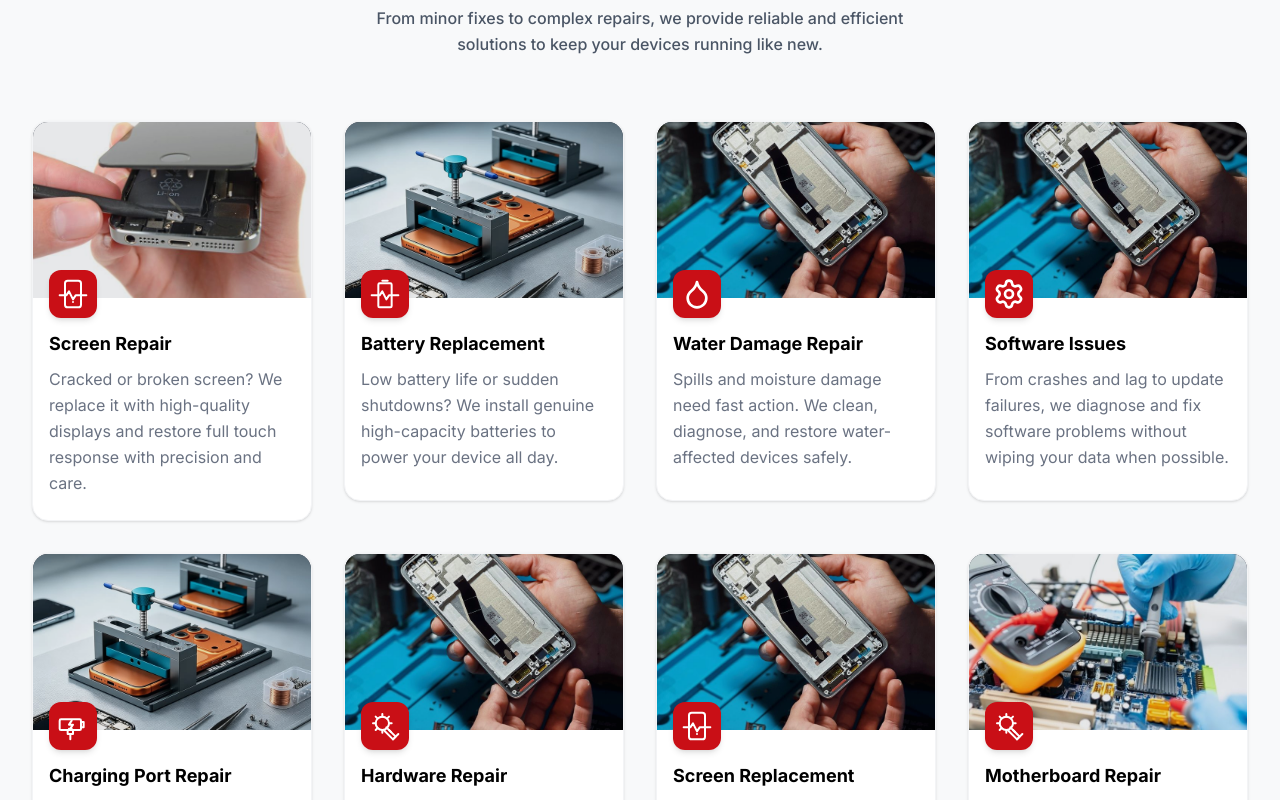
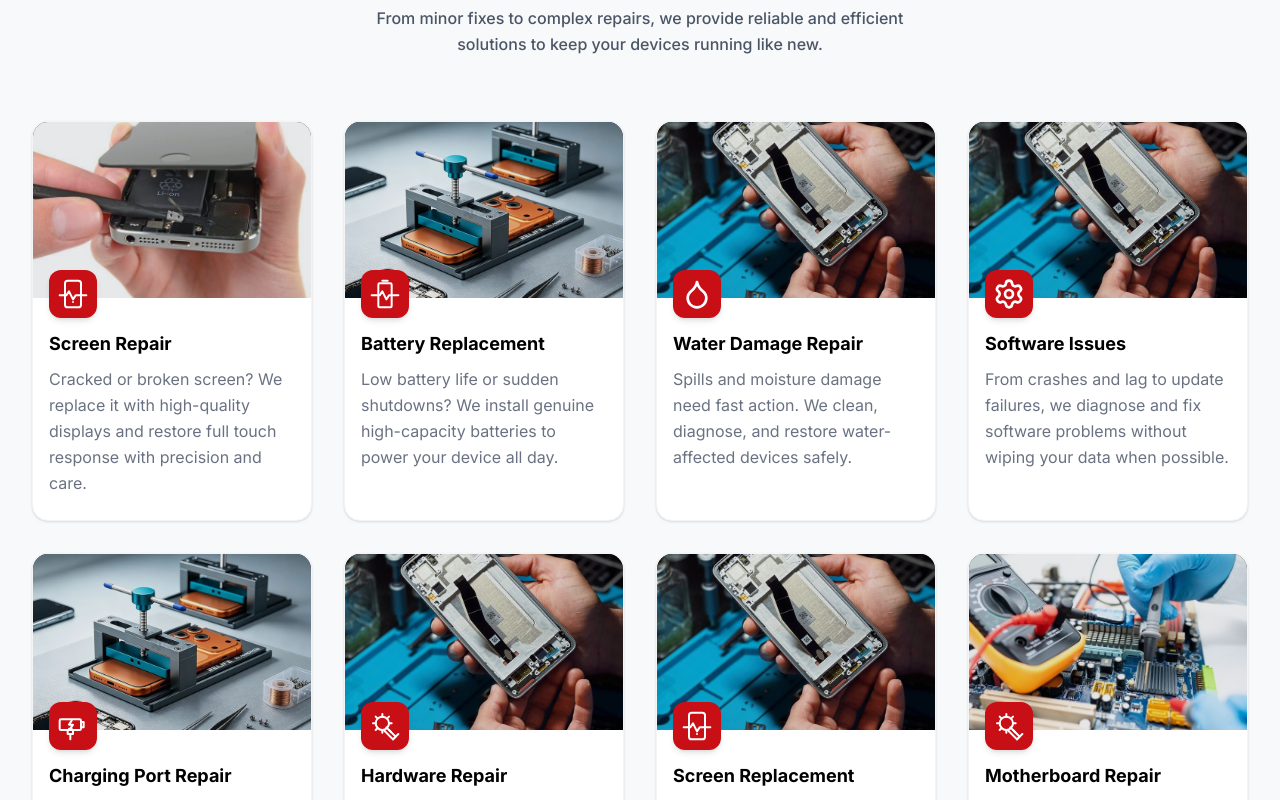
Before and after one commit to DipakSingh0111/fixbolt, a Next.js app: page /services in a window 1280 px wide. Shown: the part 680-1480 px from the top of the page. Built offline with nearby package versions, Linux system fonts and the light colour scheme.

Commit message:
update card height

```diff
--- a/app/common/BookRepairSection.tsx
+++ b/app/common/BookRepairSection.tsx
@@ -189,7 +189,6 @@ export default function BookRepairSection({
                   </h3>
                   <div className="w-10 h-[3px] bg-[#d32f2f] mt-2"></div>
                 </div>
-
                 <div className="space-y-6">
                   {whyBook.items.map((item) => {
                     const Icon = whyBookIcons[item.icon] ?? ShieldCheck;
--- a/app/common/Services.tsx
+++ b/app/common/Services.tsx
@@ -6,12 +6,12 @@ import { site, SectionProps, ServicesData } from "@/data";
 import { CustomServiceIcons } from "./ServiceIcons";
 
 
-export default function ServicesSection({ data, className }: SectionProps<ServicesData> = {}) {
+export default function ServicesSection({ data }: SectionProps<ServicesData> = {}) {
   const content = data || site.services;
   const services = content.items;
   return (
     <section className="relative bg-[#fbfbfb] py-10 md:py-16 px-4 sm:px-6 lg:px-8 min-h-screen flex flex-col justify-center overflow-hidden">
-      {/* Subtle Grid Dot Background Pattern (Top Left & Top Right) */}
+      {/* Subtle Grid Dot Background */}
       <div className="absolute top-10 left-10 opacity-20 pointer-events-none hidden md:block">
         <div className="grid grid-cols-6 gap-2">
           {Array.from({ length: 24 }).map((_, i) => (
@@ -46,14 +46,14 @@ export default function ServicesSection({ data, className }: SectionProps<Servic
         </div>
 
         {/* Services Grid */}
-        <div className="grid grid-cols-1 md:grid-cols-2 lg:grid-cols-3 gap-6">
+        <div className="grid grid-cols-1 md:grid-cols-2 lg:grid-cols-3 gap-6 items-stretch">
           {services.map((service) => {
             const Icon = CustomServiceIcons[service.icon] ?? Settings;
             return (
               <Link
                 href={`/services/${service.slug}`}
                 key={service.id}
-                className="group relative bg-white rounded-xl shadow-sm border border-gray-100 overflow-hidden transition-all duration-300 hover:shadow-xl cursor-pointer block"
+                className="group relative bg-white rounded-xl shadow-sm border border-gray-100 overflow-hidden transition-all duration-300 hover:shadow-xl cursor-pointer flex flex-col h-full"
               >
                 {/* STANDARD CARD VIEW */}
                 <div className="flex flex-col h-full transition-opacity duration-300 group-hover:opacity-0">
--- a/app/common/ServicesSection.tsx
+++ b/app/common/ServicesSection.tsx
@@ -98,15 +98,15 @@ export default function ServicesSection({ limit, data, className }: ServicesSect
             const IconComponent = CustomServiceIcons[service.icon] ?? Settings;
 
             return (
-              <motion.div variants={fadeInUp} key={service.id}>
+              <motion.div variants={fadeInUp} key={service.id} className="h-full">
                 <Link
                   href={`/services/${service.slug}`}
-                  className="group relative bg-white rounded-2xl overflow-hidden border border-gray-100 shadow-sm hover:shadow-xl transition-all duration-500 cursor-pointer flex flex-col justify-between min-h-[380px] block"
+                  className="group relative bg-white rounded-2xl overflow-hidden border border-gray-100 shadow-sm hover:shadow-xl transition-all duration-500 cursor-pointer flex flex-col h-full min-h-[380px]"
                 >
                   {/* --- 1. DEFAULT STATE (Normal Layout) --- */}
                   <div className="flex flex-col h-full group-hover:opacity-0 transition-opacity duration-300">
                     {/* Image Box Wrapper */}
-                    <div className="relative">
+                    <div className="relative shrink-0">
                       <div className="h-44 w-full overflow-hidden bg-gray-900">
                         <img
                           src={service.image}
@@ -121,15 +121,13 @@ export default function ServicesSection({ limit, data, className }: ServicesSect
                     </div>
 
                     {/* Text Content */}
-                    <div className="pt-8 pb-6 px-4 text-left flex-1 flex flex-col justify-between">
-                      <div>
-                        <h3 className="text-lg font-bold text-black mb-2">
-                          {service.title}
-                        </h3>
-                        <p className="text-gray-500 text-base md:text-base leading-relaxed">
-                          {service.description}
-                        </p>
-                      </div>
+                    <div className="pt-8 pb-6 px-4 text-left flex-1 flex flex-col">
+                      <h3 className="text-lg font-bold text-black mb-2">
+                        {service.title}
+                      </h3>
+                      <p className="text-gray-500 text-base md:text-base leading-relaxed flex-1">
+                        {service.description}
+                      </p>
                     </div>
                   </div>
 
```
